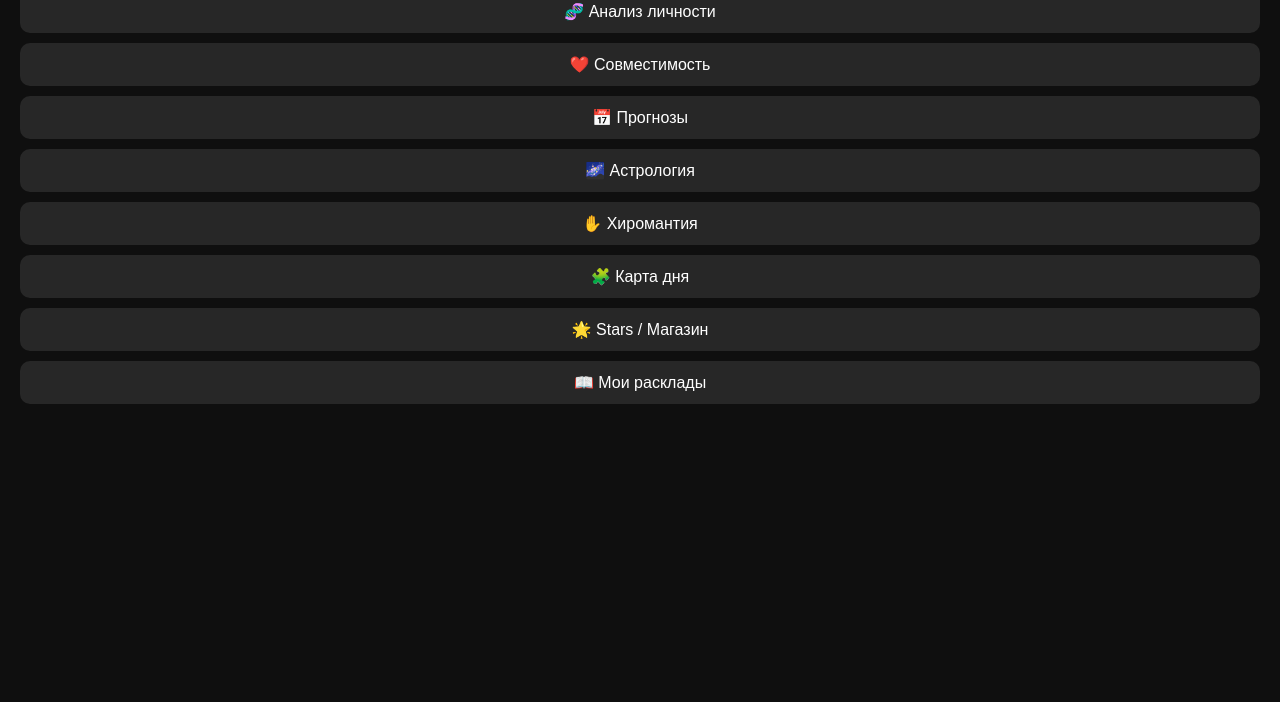
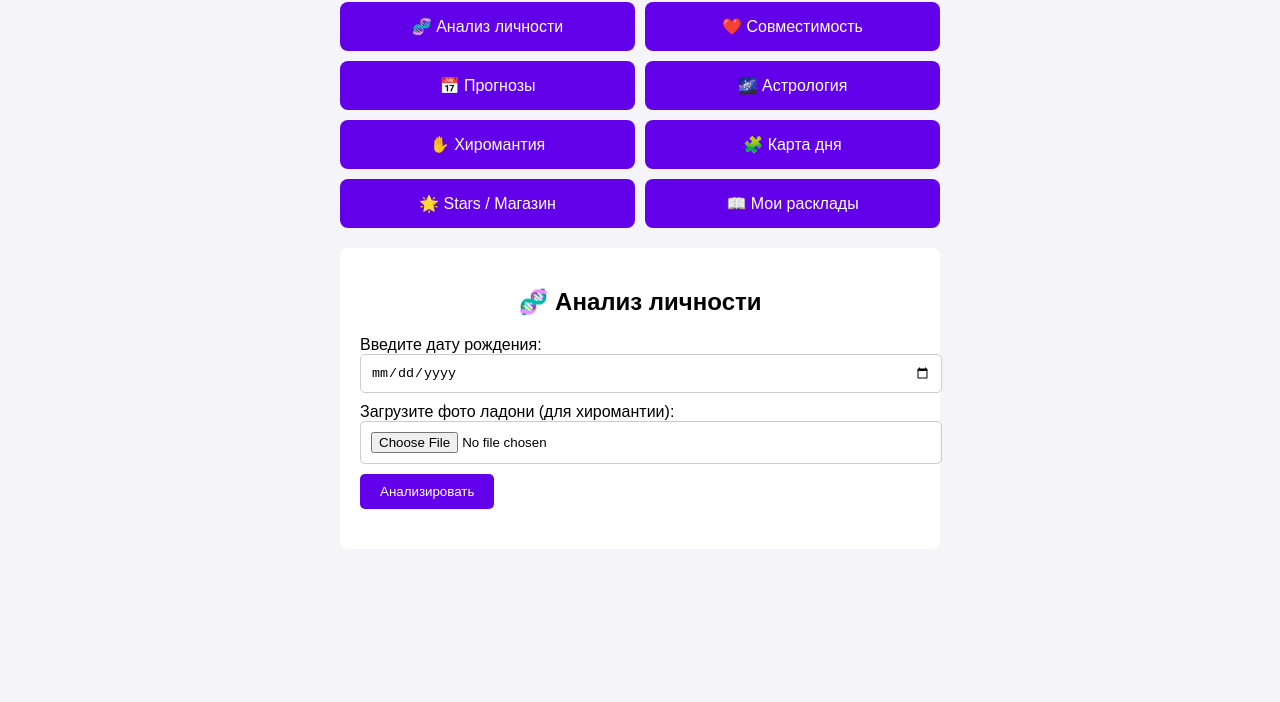
Before and after one commit to sethlingdoe/Matrix-Ai, a plain HTML site: page index.html in a window 1280 px wide. Shown: the part 98-800 px from the top of the page. Drawn offline with Linux system fonts and the light colour scheme.

Commit message:
index.html

```diff
--- a/index.html
+++ b/index.html
@@ -1,127 +1,71 @@
-
 <!DOCTYPE html>
 <html lang="ru">
 <head>
-  <meta charset="UTF-8" />
-  <meta name="viewport" content="width=device-width, initial-scale=1.0"/>
-  <title>Matrix AI</title>
+  <meta charset="UTF-8">
+  <meta name="viewport" content="width=device-width, initial-scale=1.0">
+  <title>Matrix AI - Mini App</title>
   <style>
-    body {
-      font-family: sans-serif;
-      padding: 20px;
-      margin: 0;
-      background-color: #0f0f0f;
-      color: #fff;
-    }
-    .screen {
-      display: none;
-    }
-    .active {
-      display: block;
-    }
-    button {
-      display: block;
-      margin: 10px 0;
-      padding: 12px;
-      font-size: 16px;
-      width: 100%;
-      border-radius: 10px;
-      border: none;
-      background-color: #272727;
-      color: white;
-      cursor: pointer;
-      transition: background 0.2s;
-    }
-    button:hover {
-      background-color: #444;
-    }
-    .back-button {
-      margin-top: 30px;
-      background-color: #444;
-    }
+    body { font-family: Arial, sans-serif; margin: 0; padding: 20px; background: #f4f4f9; }
+    .container { max-width: 600px; margin: 0 auto; }
+    .menu { display: grid; grid-template-columns: repeat(2, 1fr); gap: 10px; }
+    .menu-item { background: #6200ea; color: white; padding: 15px; text-align: center; border-radius: 8px; cursor: pointer; }
+    .menu-item:hover { background: #3700b3; }
+    .section { margin-top: 20px; padding: 20px; background: white; border-radius: 8px; }
+    h1, h2 { text-align: center; }
+    .input-field { margin: 10px 0; }
+    .input-field input { padding: 10px; width: 100%; border-radius: 5px; border: 1px solid #ccc; }
+    .button { background: #6200ea; color: white; padding: 10px 20px; border: none; border-radius: 5px; cursor: pointer; }
+    .button:hover { background: #3700b3; }
   </style>
 </head>
 <body>
-
-  <div id="main" class="screen active">
-    <h2>🔮 Matrix AI</h2>
-    <button onclick="showScreen('personality')">🧬 Анализ личности</button>
-    <button onclick="showScreen('compatibility')">❤️ Совместимость</button>
-    <button onclick="showScreen('forecasts')">📅 Прогнозы</button>
-    <button onclick="showScreen('astro')">🌌 Астрология</button>
-    <button onclick="showScreen('hand')">✋ Хиромантия</button>
-    <button onclick="showScreen('card')">🧩 Карта дня</button>
-    <button onclick="showScreen('stars')">🌟 Stars / Магазин</button>
-    <button onclick="showScreen('history')">📖 Мои расклады</button>
+  <div class="container">
+    <h1>Matrix AI</h1>
+    <!-- Главное меню -->
+    <div class="menu">
+      <div class="menu-item">🧬 Анализ личности</div>
+      <div class="menu-item">❤️ Совместимость</div>
+      <div class="menu-item">📅 Прогнозы</div>
+      <div class="menu-item">🌌 Астрология</div>
+      <div class="menu-item">✋ Хиромантия</div>
+      <div class="menu-item">🧩 Карта дня</div>
+      <div class="menu-item">🌟 Stars / Магазин</div>
+      <div class="menu-item">📖 Мои расклады</div>
     </div>
 
-  <div id="personality" class="screen">
-    <h3>🧬 Анализ личности</h3>
-    <p>Введите дату рождения:</p>
-    <input type="date" />
-    <button class="back-button" onclick="goBack()">⬅️ Назад</button>
+    <!-- Пример секции: Анализ личности -->
+    <div class="section">
+      <h2>🧬 Анализ личности</h2>
+      <div class="input-field">
+        <label>Введите дату рождения:</label>
+        <input type="date" id="birthdate" required>
       </div>
-
-  <div id="compatibility" class="screen">
-    <h3>❤️ Совместимость</h3>
-    <p>Введите вторую дату рождения:</p>
-    <input type="date" />
-    <button class="back-button" onclick="goBack()">⬅️ Назад</button>
+      <div class="input-field">
+        <label>Загрузите фото ладони (для хиромантии):</label>
+        <input type="file" id="palm-image" accept="image/*">
       </div>
-
-  <div id="forecasts" class="screen">
-    <h3>📅 Прогнозы</h3>
-    <p>Выберите тип прогноза:</p>
-    <ul>
-      <li>Сегодня</li>
-      <li>Неделя</li>
-      <li>Месяц</li>
-    </ul>
-    <button class="back-button" onclick="goBack()">⬅️ Назад</button>
+      <button class="button" onclick="analyzePersonality()">Анализировать</button>
+      <div id="result" style="margin-top: 20px;">
+        <!-- Результаты анализа будут здесь -->
       </div>
-
-  <div id="astro" class="screen">
-    <h3>🌌 Астрология</h3>
-    <p>Энергии дня, стихии, циклы...</p>
-    <button class="back-button" onclick="goBack()">⬅️ Назад</button>
     </div>
-
-  <div id="hand" class="screen">
-    <h3>✋ Хиромантия</h3>
-    <p>Загрузите фото ладони:</p>
-    <input type="file" />
-    <button class="back-button" onclick="goBack()">⬅️ Назад</button>
-  </div>
-
-  <div id="card" class="screen">
-    <h3>🧩 Карта дня</h3>
-    <p>Случайный аркан, совет и символ.</p>
-    <button class="back-button" onclick="goBack()">⬅️ Назад</button>
-  </div>
-
-  <div id="stars" class="screen">
-    <h3>🌟 Stars и Магазин</h3>
-    <p>Обмен, задания, покупки.</p>
-    <button class="back-button" onclick="goBack()">⬅️ Назад</button>
-  </div>
-
-  <div id="history" class="screen">
-    <h3>📖 История раскладов</h3>
-    <p>Архив всех анализов.</p>
-    <button class="back-button" onclick="goBack()">⬅️ Назад</button>
   </div>
 
   <script>
-    function showScreen(id) {
-      document.querySelectorAll('.screen').forEach(s => s.classList.remove('active'));
-      document.getElementById(id).classList.add('active');
+    function analyzePersonality() {
+      const birthdate = document.getElementById('birthdate').value;
+      const resultDiv = document.getElementById('result');
+      if (birthdate) {
+        // Здесь будет вызов API для анализа матрицы судьбы
+        resultDiv.innerHTML = `
+          <p><b>Число души:</b> Рассчитывается...</p>
+          <p><b>Матрица судьбы:</b> Анализ...</p>
+          <p><b>Кармический урок:</b> Рекомендации...</p>
+        `;
+      } else {
+        resultDiv.innerHTML = `<p style="color: red;">Пожалуйста, введите дату рождения.</p>`;
       }
-
-    function goBack() {
-      document.querySelectorAll('.screen').forEach(s => s.classList.remove('active'));
-      document.getElementById('main').classList.add('active');
     }
   </script>
-
 </body>
 </html>
```
Lines whose indentation alone changed are shown as unchanged.
